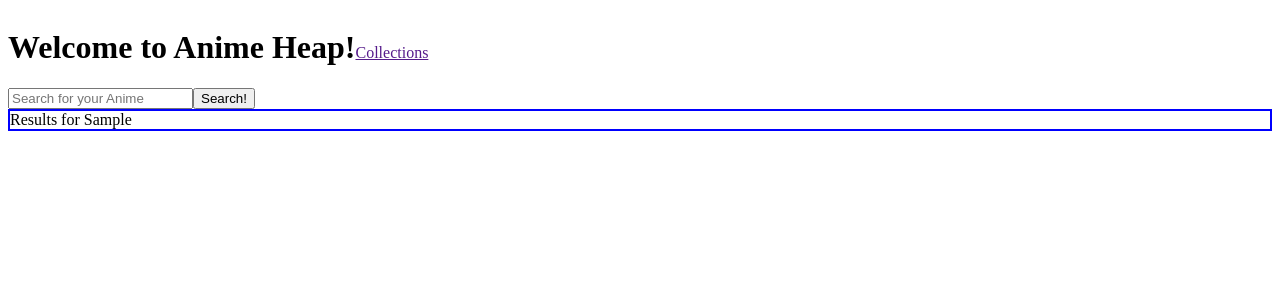
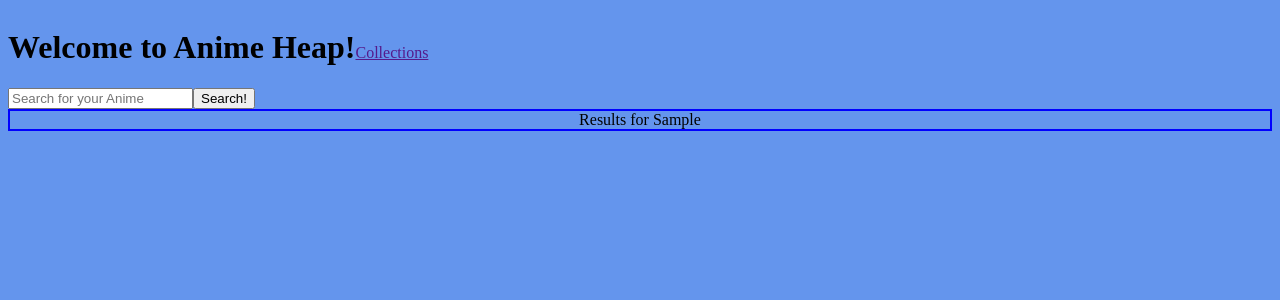
Before and after one commit to MwaniN/Anime-List, a React (Create React App) app in the folder client/: page / in a window 1280 px wide. Both pictures are taken after typing "Sample" into the empty fields and a click on the button "Search!". Shown: the top 300 px of the page. Built offline with nearby package versions, Linux system fonts and the light colour scheme; no server answers.

Commit message:
Color changes and layout changes

```diff
--- a/client/public/styles.css
+++ b/client/public/styles.css
@@ -1,24 +1,36 @@
 .collection-list, .result-list {
   border: 2px solid blue;
+  display: flex;
+  flex-wrap: wrap;
+  justify-content: center;
+  align-content: inherit;
+}
+body {
+  background-color:cornflowerblue;
 }
 
 .anime-card {
   border: 2px solid goldenrod;
+  background-color: floralwhite;
+  box-sizing: border-box;
   width: 70%;
   height: 500px;
-  margin-top: 5em;
-  margin-bottom: 5em;
+  margin-top: 4em;
   display: flex;
   flex-direction: column;
   flex-wrap: wrap;
   overflow-x: auto;
   justify-content: space-between;
   align-content: flex-start;
+  box-shadow: 0px 2px 4px lightgrey;
   /* position: relative; */
 }
 
 .image {
   align-self: center;
+  /* padding-left: 5px; */
+  /* width: auto;
+  height: auto; */
   /* position: absolute;
   left: 0; */
 }
@@ -26,3 +38,7 @@
 .header-title, .toolbar-link, .synopsis-container {
   display: inline-block;
 }
+
+.card-content {
+
+}
--- a/client/src/AnimeCard.jsx
+++ b/client/src/AnimeCard.jsx
@@ -55,7 +55,9 @@ export default function AnimeCard ({ title, image_url, animegenres, aired, anime
 
   return <div className="anime-card">
     <span className="title">{title}</span>
-    <img className="image" src={image_url} alt={`Image of the ${title} anime`} />
+    <div className="img-container">
+      <img className="image" src={image_url} alt={`Image of the ${title} anime`} />
+      </div>
     <span className="score">Average Score: {score}</span>
     <span className="votes">User Votes: {scored_by}</span>
     <span className="genres">Genres: {animegenres}</span>
--- a/client/src/ResultList.jsx
+++ b/client/src/ResultList.jsx
@@ -20,7 +20,7 @@ export default function ResultList ({ queryString }) {
   // }
 
   return <div className="result-list">
-    Results for {queryString}
+    <div className="results-for"> Results for {queryString}</div>
     {function (){
       if (resultList.length > 0) {
         console.log(resultList);
```
